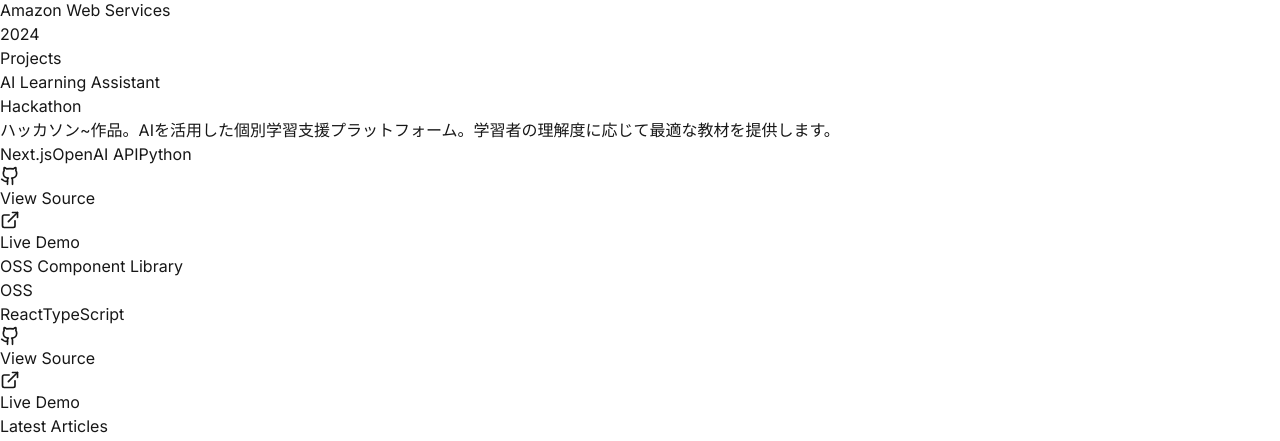
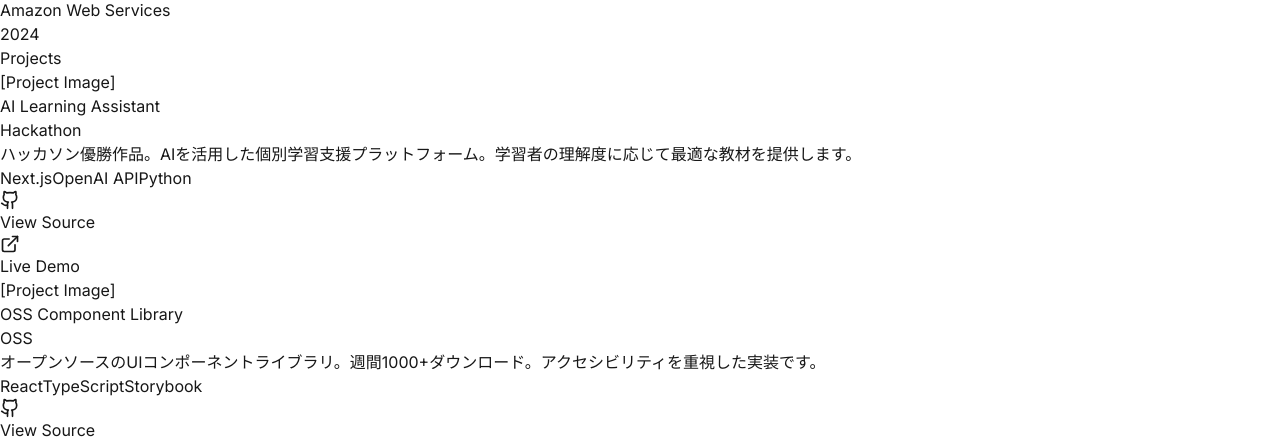
Before and after one commit to enumura1/portofolio-site-v3, a Next.js app: page / in a window 1280 px wide. Shown: the part 928-1369 px from the top of the page. Built offline with nearby package versions, Linux system fonts and the light colour scheme.

Commit message:
Projects elem ime

```diff
--- a/src/components/static/Projects.tsx
+++ b/src/components/static/Projects.tsx
@@ -1,5 +1,4 @@
 import { Github, ExternalLink } from 'lucide-react'
-import Image from 'next/image'
 
 type Project = {
   title: string;
@@ -7,27 +6,25 @@
   technologies: string[];
   link: string;
   github: string;
-  image: string;
   type: 'Hackathon' | 'OSS';
 };
 
+// 画像参照を削除
 const projects: Project[] = [
   {
     title: "AI Learning Assistant",
-    description: "ハッカソン~作品。AIを活用した個別学習支援プラットフォーム。学習者の理解度に応じて最適な教材を提供します。",
+    description: "ハッカソン優勝作品。AIを活用した個別学習支援プラットフォーム。学習者の理解度に応じて最適な教材を提供します。",
     technologies: ["Next.js", "OpenAI API", "Python"],
     link: "#",
     github: "#",
-    image: "/api/placeholder/600/400",
     type: "Hackathon"
   },
   {
     title: "OSS Component Library",
-    description: "",
-    technologies: ["React", "TypeScript"],
+    description: "オープンソースのUIコンポーネントライブラリ。週間1000+ダウンロード。アクセシビリティを重視した実装です。",
+    technologies: ["React", "TypeScript", "Storybook"],
     link: "#",
     github: "#",
-    image: "/api/placeholder/600/400",
     type: "OSS"
   }
 ];
@@ -43,14 +40,11 @@
             className="bg-white dark:bg-gray-800 rounded-lg overflow-hidden shadow-md dark:shadow-none transition-colors"
           >
             <div className="md:flex">
-              <div className="md:w-1/3">
-              <Image
-                  src={project.image}
-                  alt={project.title}
-                  fill
-                  className="object-cover"
-                  sizes="(max-width: 768px) 100vw, 33vw"
-                />
+              <div className="md:w-1/3 bg-gray-200 dark:bg-gray-700 h-48 md:h-auto">
+                {/* 画像の代わりに背景色付きのダミーエリア */}
+                <div className="w-full h-full flex items-center justify-center text-gray-500 dark:text-gray-400">
+                  [Project Image]
+                </div>
               </div>
               <div className="p-6 md:w-2/3">
                 <div className="flex justify-between items-start mb-4">
--- a/src/components/ui/theme-provider.tsx
+++ b/src/components/ui/theme-provider.tsx
@@ -1,6 +1,6 @@
 'use client'
 
-import { createContext, useContext, useState } from 'react'
+import { createContext, useContext, useState, useEffect } from 'react'
 
 type Theme = 'dark' | 'light'
 
@@ -14,14 +14,24 @@
 export function ThemeProvider({ children }: { children: React.ReactNode }) {
   const [theme, setTheme] = useState<Theme>('dark')
 
+  // クライアントサイドでのみ実行
+  useEffect(() => {
+    // 初期状態でdarkクラスを適用
+    document.documentElement.classList.add('dark')
+  }, [])
+
   const toggleTheme = () => {
-    const newTheme = theme === 'dark' ? 'light' : 'dark'
-    setTheme(newTheme)
-    if (newTheme === 'dark') {
-      document.documentElement.classList.add('dark')
-    } else {
-      document.documentElement.classList.remove('dark')
-    }
+    setTheme(prevTheme => {
+      const newTheme = prevTheme === 'dark' ? 'light' : 'dark'
+
+      if (newTheme === 'dark') {
+        document.documentElement.classList.add('dark')
+      } else {
+        document.documentElement.classList.remove('dark')
+      }
+
+      return newTheme
+    })
   }
 
   return (
--- a/src/components/ui/theme-switcher.tsx
+++ b/src/components/ui/theme-switcher.tsx
@@ -9,7 +9,7 @@
   return (
     <button
       onClick={toggleTheme}
-      className="fixed top-4 right-4 p-2 rounded-full bg-gray-200 dark:bg-gray-800 transition-colors duration-200"
+      className="fixed top-4 right-4 p-2 rounded-full bg-gray-200 dark:bg-gray-800 transition-colors duration-200 z-50"
       aria-label="Toggle theme"
     >
       {theme === 'dark' ? (
```
Also changed, not shown: public/images/placeholder.jpg (added).
